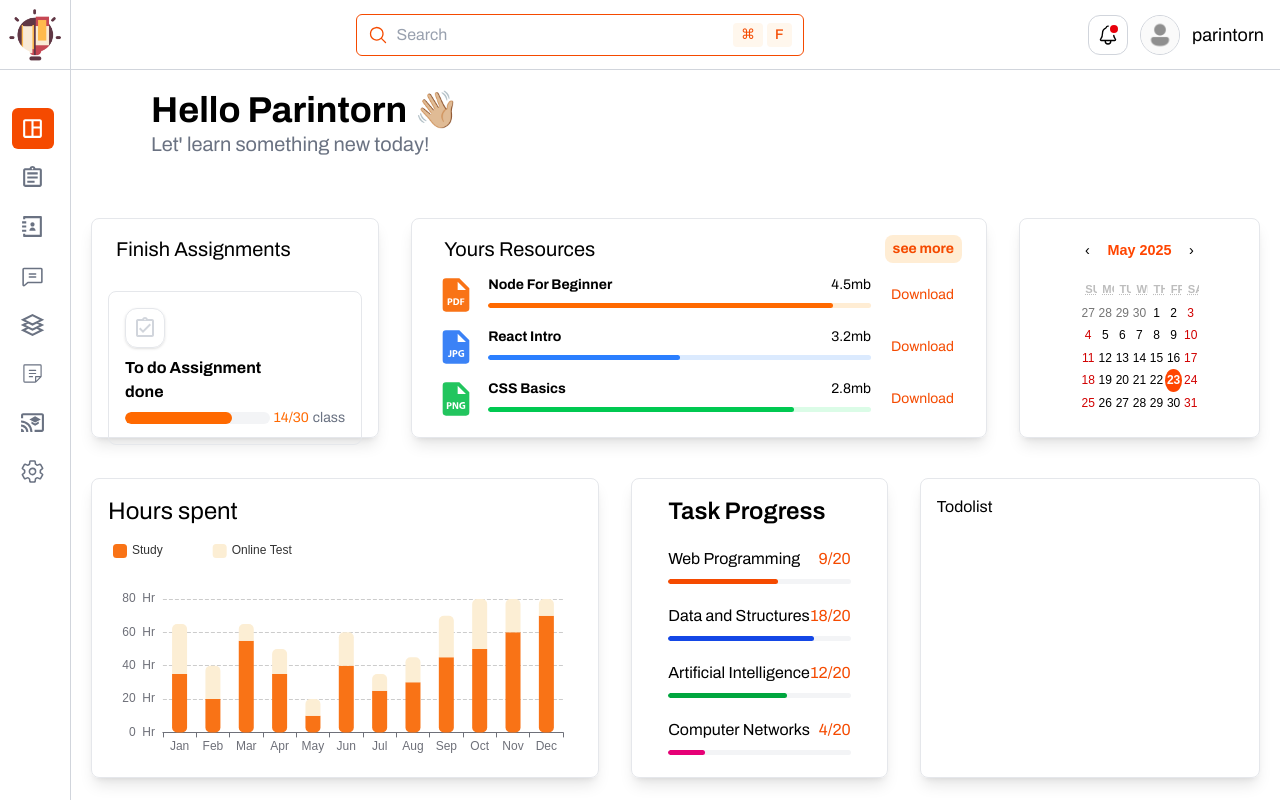
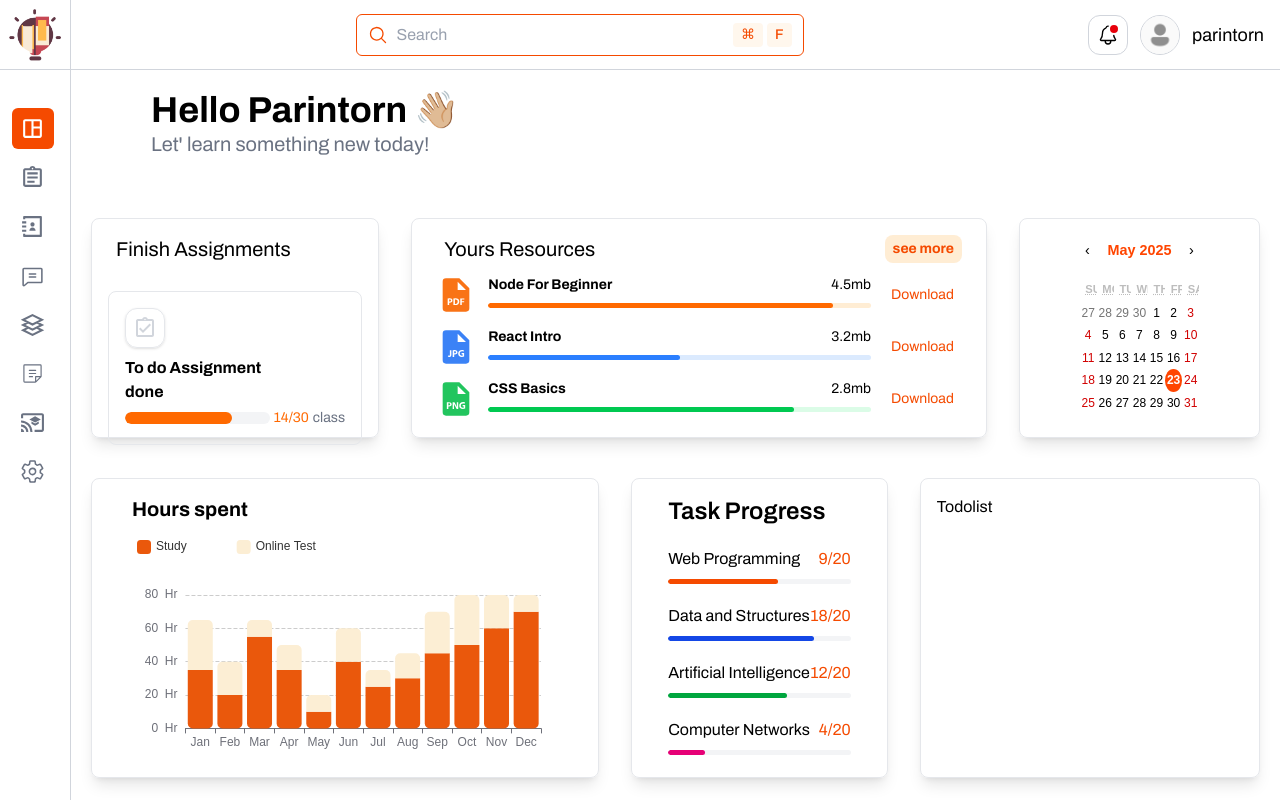
Before and after one commit to ParintornYaimai/Lms-Front-end, a Next.js app: page /dashboard in a window 1280 px wide. Shown: the top 800 px of the page. Built offline with nearby package versions, Linux system fonts and the light colour scheme.

Commit message:
refactor: Change the size of the bar chart

```diff
--- a/src/component/dashboard/BarChart.tsx
+++ b/src/component/dashboard/BarChart.tsx
@@ -50,8 +50,8 @@ const BarChartComponent = () => {
           type: 'category',
           data: ['Jan', 'Feb', 'Mar', 'Apr', 'May', 'Jun', 'Jul', 'Aug', 'Sep', 'Oct', 'Nov', 'Dec'],
             axisLabel: {
-                interval: 0,  // แสดงทุก label
-                rotate: 0,    // หมุน label ถ้าต้องการ (เช่น 45 องศา เพื่อไม่ให้ทับกัน)
+              interval: 0,  // แสดงทุก label
+              rotate: 0,    // หมุน label ถ้าต้องการ (เช่น 45 องศา เพื่อไม่ให้ทับกัน)
             },
         },
         yAxis: {
@@ -77,9 +77,9 @@ const BarChartComponent = () => {
             name: 'Study',
             type: 'bar',
             stack: 'total',
-             barWidth: 15,
+             barWidth: 25,
             itemStyle: {
-              color: '#f97316',
+              color: '#ea580c',
               borderRadius: [0, 0, 5, 5], // ขอบโค้งด้านล่าง
             },
             data: [35, 20, 55, 35, 10, 40, 25, 30, 45, 50, 60, 70],
@@ -111,8 +111,8 @@ const BarChartComponent = () => {
 
   return(
     <>
-        <div>
-            <h1 className='text-2xl'>Hours spent</h1>
+        <div className='mx-6'>
+            <h1 className='text-xl font-bold'>Hours spent</h1>
             <div className='text-lg font-bold mt-3'>
                 <div ref={chartRef} style={{ width: '100%', height: '220px' }} />
             </div>
```
